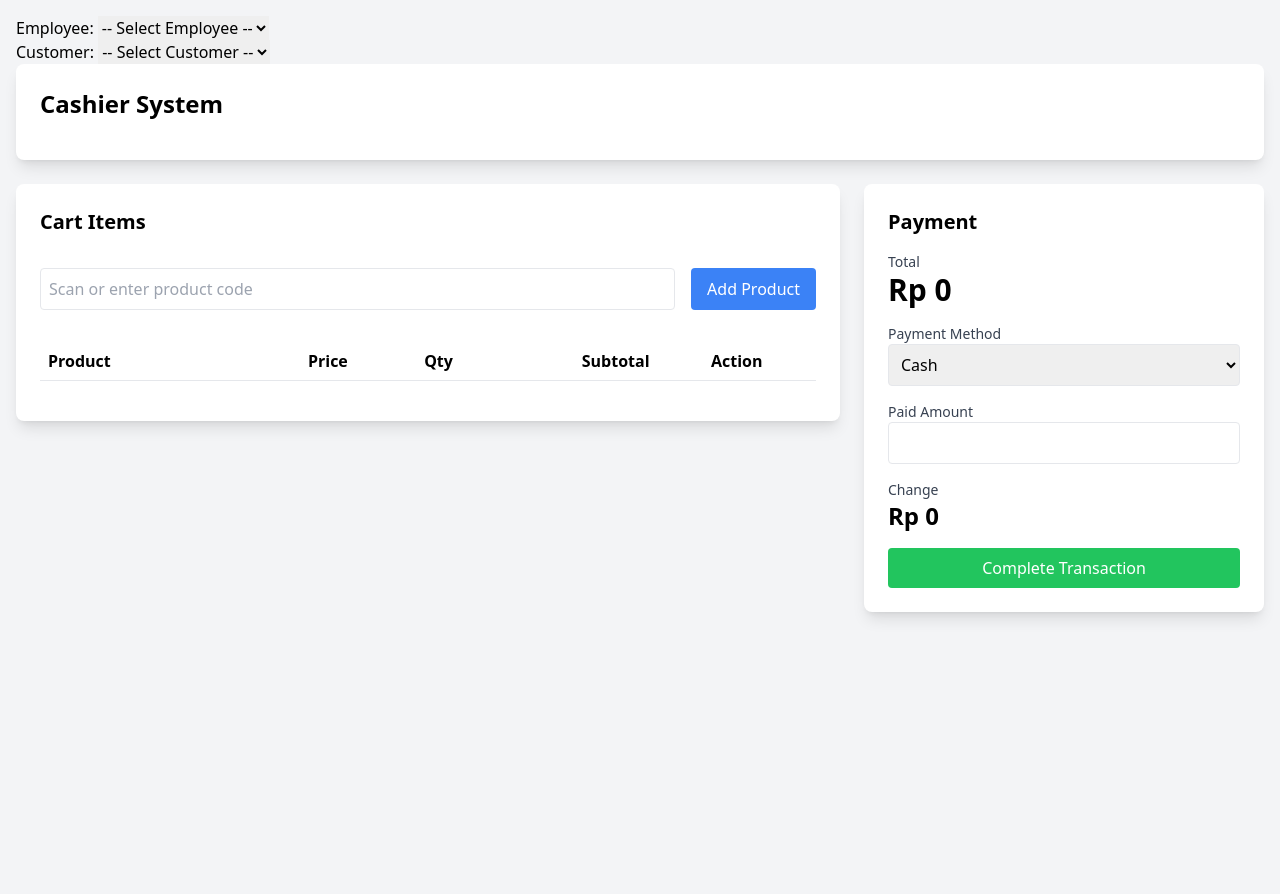
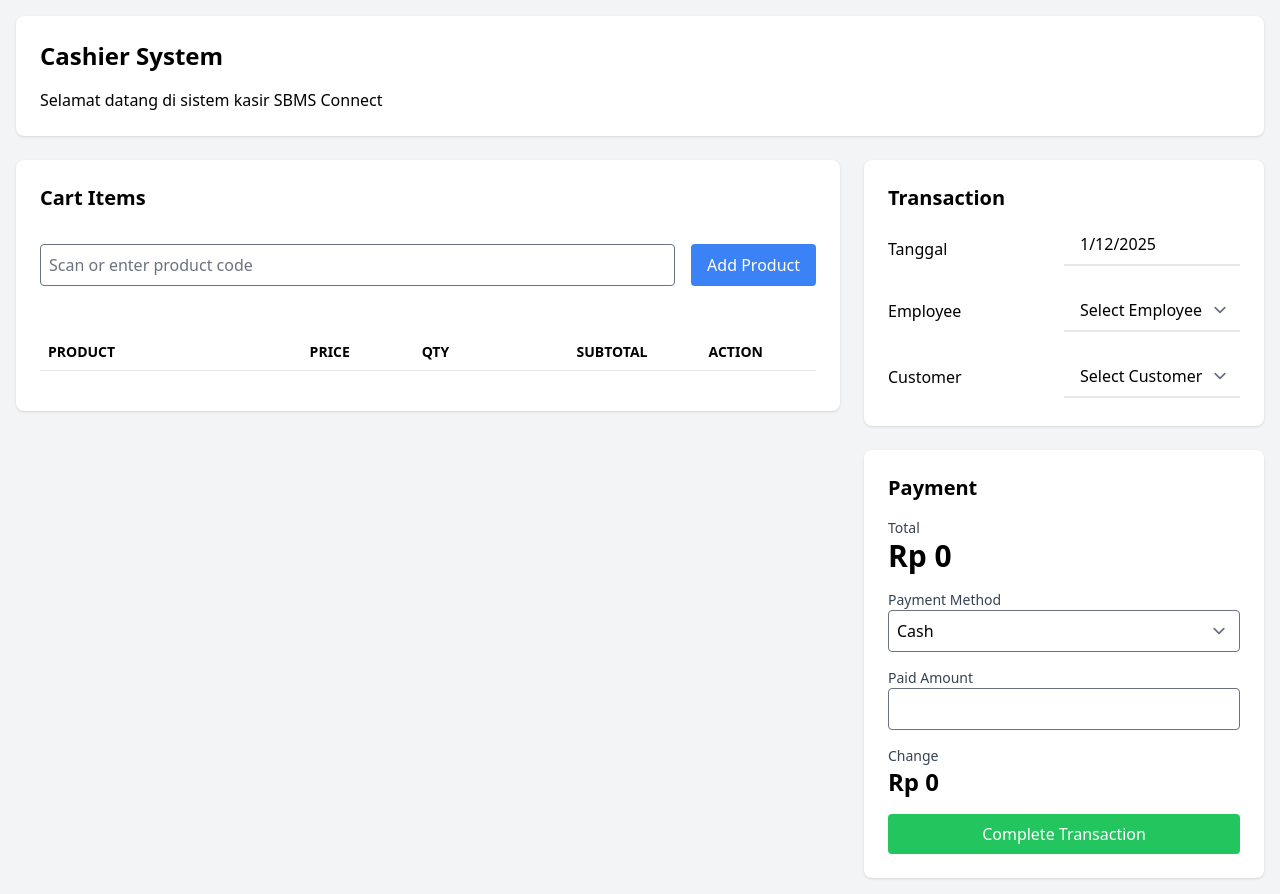
Before and after one commit to hanifamar17/kasir, a Django app: page /kasir/ in a window 1280 px wide. Before the commit the page ends 619 px from the top, so only its background shows below. Run offline with Django 5.2, Linux system fonts and the light colour scheme; a user stored in the database is signed in; tables that the repository leaves empty hold one stand-in row (values such as "Sample post"); lists and menus that the app fills with data are empty; some libraries are stand-ins or nearby versions.

Commit message:
style: update style for /kasir

```diff
--- a/App/urls.py
+++ b/App/urls.py
@@ -16,8 +16,10 @@ Including another URLconf
 """
 from django.contrib import admin
 from django.urls import path, include
+from transaction.views import homepage
 
 urlpatterns = [
+    path('', homepage, name='homepage'),
     path('admin/', admin.site.urls),
     path('kasir/', include('transaction.urls')),  # Prefix '/kasir/'
 ]
--- a/transaction/templates/cashier.html
+++ b/transaction/templates/cashier.html
@@ -8,56 +8,51 @@
     <meta name="viewport" content="width=device-width, initial-scale=1.0">
     <title>Cashier System</title>
     <script src="https://cdn.tailwindcss.com"></script>
+    <script
+        src="https://cdn.tailwindcss.com?plugins=forms,typography,aspect-ratio,line-clamp,container-queries"></script>
+    <script>
+        tailwind.config = {
+            theme: {
+                extend: {
+                    colors: {
+                        clifford: '#da373d',
+                    }
+                }
+            }
+        }
+    </script>
 </head>
 
 <body class="bg-gray-100">
     <div class="container mx-auto p-4">
+
         <!-- Header -->
-         <!-- Employee -->
-        <div class="form-group">
-            <label for="employee">Employee:</label>
-            <select id="employee" class="form-control" required>
-                <option value="">-- Select Employee --</option>
-                {% for employee in employees %}
-                <option value="{{ employee.id }}">{{ employee.employee_id }} - {{ employee.name }}</option>
-                {% endfor %}
-            </select>
+        <!-- Cashier System -->
+        <div class="bg-white shadow rounded-lg p-6 mb-6 text-gray-850">
+            <h1 class="text-2xl font-bold mb-4">Cashier System</h1>
+            <p>Selamat datang di sistem kasir <a class="font-medium">SBMS Connect</a></p>
         </div>
-        <!-- Customer -->
-        <div class="form-group">
-            <label for="customer">Customer:</label>
-            <select id="customer" class="form-control">
-                <option value="">-- Select Customer --</option>
-                {% for customer in customers %}
-                <option value="{{ customer.id }}">{{ customer.name }}</option>
-                {% endfor %}
-            </select>
-        </div>
-
-        <!-- Cashier System -->
-        <div class="bg-white shadow-lg rounded-lg p-6 mb-6">
-            <h1 class="text-2xl font-bold mb-4">Cashier System</h1>
-
-        </div>
-
-
 
         <!-- Cart -->
         <div class="grid grid-cols-1 md:grid-cols-3 gap-6">
             <!-- Product List -->
             <div class="md:col-span-2">
-                <div class="bg-white shadow-lg rounded-lg p-6">
+                <div class="bg-white shadow rounded-lg p-6">
                     <h2 class="text-xl font-semibold mb-4">Cart Items</h2>
-                    <div class="flex gap-4 py-4">
-                        <input type="text" id="product-code" class="flex-1 p-2 border rounded focus:ring-2 focus:ring-blue-500"
+
+                    <div class="flex gap-4 py-4 mb-4">
+                        <input type="text" id="product-code"
+                            class="flex-1 p-2 border rounded focus:ring-2 focus:ring-blue-500"
                             placeholder="Scan or enter product code">
-                        <button onclick="searchProduct()" class="bg-blue-500 text-white px-4 py-2 rounded hover:bg-blue-600">
+                        <button onclick="searchProduct()"
+                            class="bg-blue-500 text-white px-4 py-2 rounded hover:bg-blue-600">
                             Add Product
                         </button>
                     </div>
+
                     <div class="overflow-x-auto py-4">
-                        <table class="w-full">
-                            <thead>
+                        <table class="w-full text-sm text-gray-850 py-4">
+                            <thead class="text-sm uppercase">
                                 <tr class="border-b">
                                     <th class="text-left p-2">Product</th>
                                     <th class="text-right p-2">Price</th>
@@ -74,9 +69,64 @@
                 </div>
             </div>
 
-            <!-- Payment Section -->
-            <div class="md:col-span-1">
-                <div class="bg-white shadow-lg rounded-lg p-6">
+            <div class="md:col-span-1 space-y-6">
+                <!-- Transaction Section -->
+                <div class="bg-white shadow rounded-lg p-6">
+                    <h2 class="text-xl font-semibold mb-4">Transaction</h2>
+                    <div class="space-y-4">
+                        <!-- Tanggal -->
+                        <div class="py-1 md:grid md:grid-cols-2 hover:bg-gray-50 md:space-y-0 space-y-1">
+                            <label class="self-center text-gray-850">Tanggal </label>
+                            <div class="relative z-0 w-full mb-5">
+                                <!-- Wrapper div for relative positioning -->
+                                <div
+                                    class="pb-2 px-4 w-full bg-transparent border-0 border-b-2 appearance-none focus:outline-none focus:ring-0 focus:border-black border-gray-200 pr-8">
+                                    <span class="text-gray-850" id="current-date"></span>
+                                    <script>
+                                        const currentDate = new Date();
+                                        const formattedDate = currentDate.toLocaleDateString(); // Format lokal, seperti "12/01/2025" atau "1/12/2025"
+                                        document.getElementById('current-date').textContent = formattedDate;
+                                    </script>
+                                </div>
+                            </div>
+                        </div>
+
+                        <!-- Employee -->
+                        <div id="dropdown" class="py-1 md:grid md:grid-cols-2 hover:bg-gray-50 md:space-y-0 space-y-1">
+                            <label for="employee" class="self-center text-gray-850">Employee</label>
+                            <div class="relative z-0 w-full mb-5">
+                                <!-- Wrapper div for relative positioning -->
+                                <select id="employee"
+                                    class="px-4 block w-full bg-transparent border-0 border-b-2 appearance-none focus:outline-none focus:ring-0 focus:border-black border-gray-200 pr-8"
+                                    required>
+                                    <option class="block text-gray-850" value=""> Select Employee </option>
+                                    {% for employee in employees %}
+                                    <option class="block text-gray-850" value="{{ employee.id }}">
+                                        {{employee.name }}</option>
+                                    {% endfor %}
+                                </select>
+                            </div>
+                        </div>
+
+                        <!-- Customer -->
+                        <div class="py-1 md:grid md:grid-cols-2 hover:bg-gray-50 md:space-y-0 space-y-1">
+                            <label for="customer" class="self-center text-gray-850">Customer</label>
+                            <div class="relative z-0 w-full mb-5">
+                                <select id="customer"
+                                    class="pb-2 px-4 w-full bg-transparent border-0 border-b-2 appearance-none focus:outline-none focus:ring-0 focus:border-black border-gray-200 pr-8"
+                                    required class="border rounded-sm border-gray-300 px-2 py-2 min-w-48 max-w-48">
+                                    <option class="text-gray-850" value=""> Select Customer </option>
+                                    {% for customer in customers %}
+                                    <option class="text-gray-850" value="{{ customer.id }}">{{ customer.name }}</option>
+                                    {% endfor %}
+                                </select>
+                            </div>
+                        </div>
+                    </div>
+                </div>
+
+                <!-- Payment Section -->
+                <div class="bg-white shadow rounded-lg p-6">
                     <h2 class="text-xl font-semibold mb-4">Payment</h2>
                     <div class="space-y-4">
                         <div>
@@ -174,7 +224,7 @@
 
             cart.forEach((item, index) => {
                 tbody.innerHTML += `
-                    <tr class="border-b">
+                    <tr class="border-b odd:bg-white even:bg-gray-50">
                         <td class="p-2">${item.name}</td>
                         <td class="text-right p-2">${formatCurrency(item.price)}</td>
                         <td class="text-right p-2">
--- a/transaction/views.py
+++ b/transaction/views.py
@@ -11,6 +11,9 @@ import logging
 from django.views.decorators.csrf import csrf_exempt
 
 logger = logging.getLogger(__name__)
+
+def homepage(request):
+    return render(request, 'homepage.html')
 
 @login_required
 def cashier_view(request):
```
Also changed, not shown: transaction/templates/homepage.html (added, +40 -0 lines).
